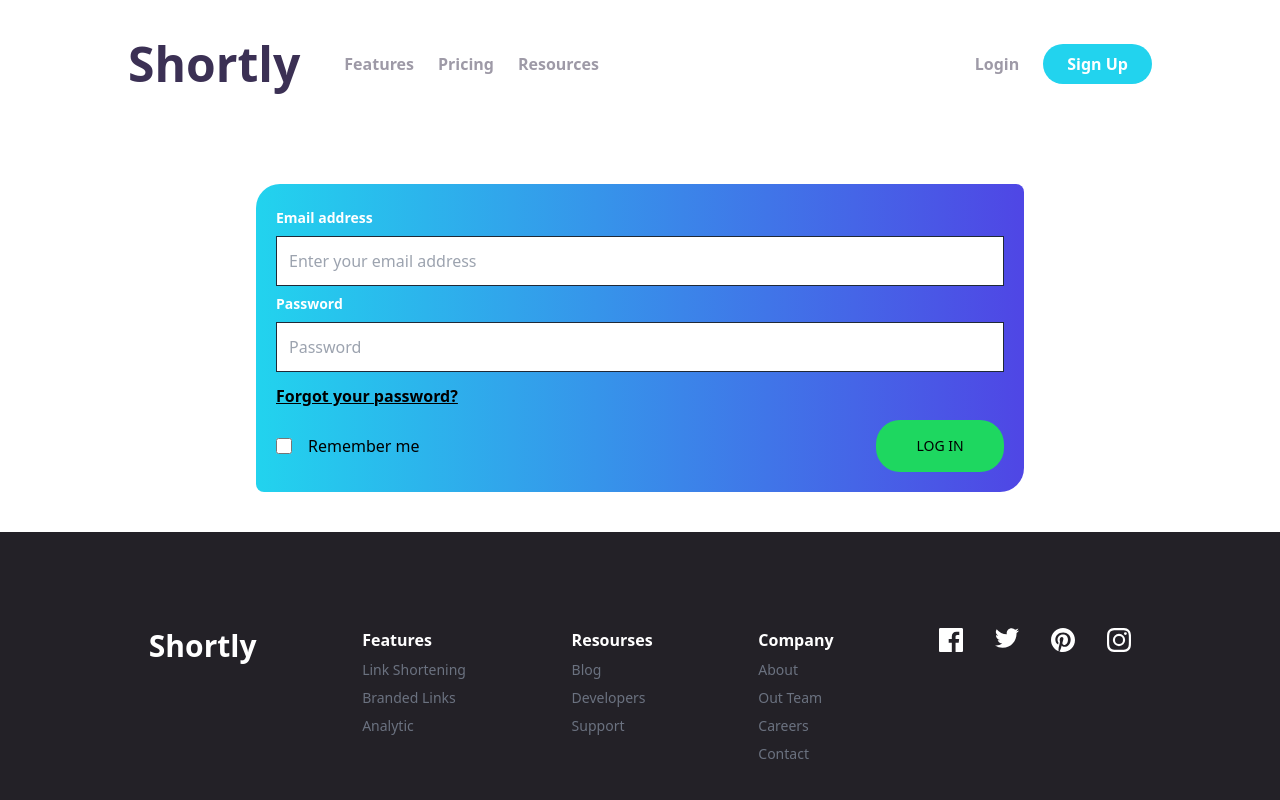
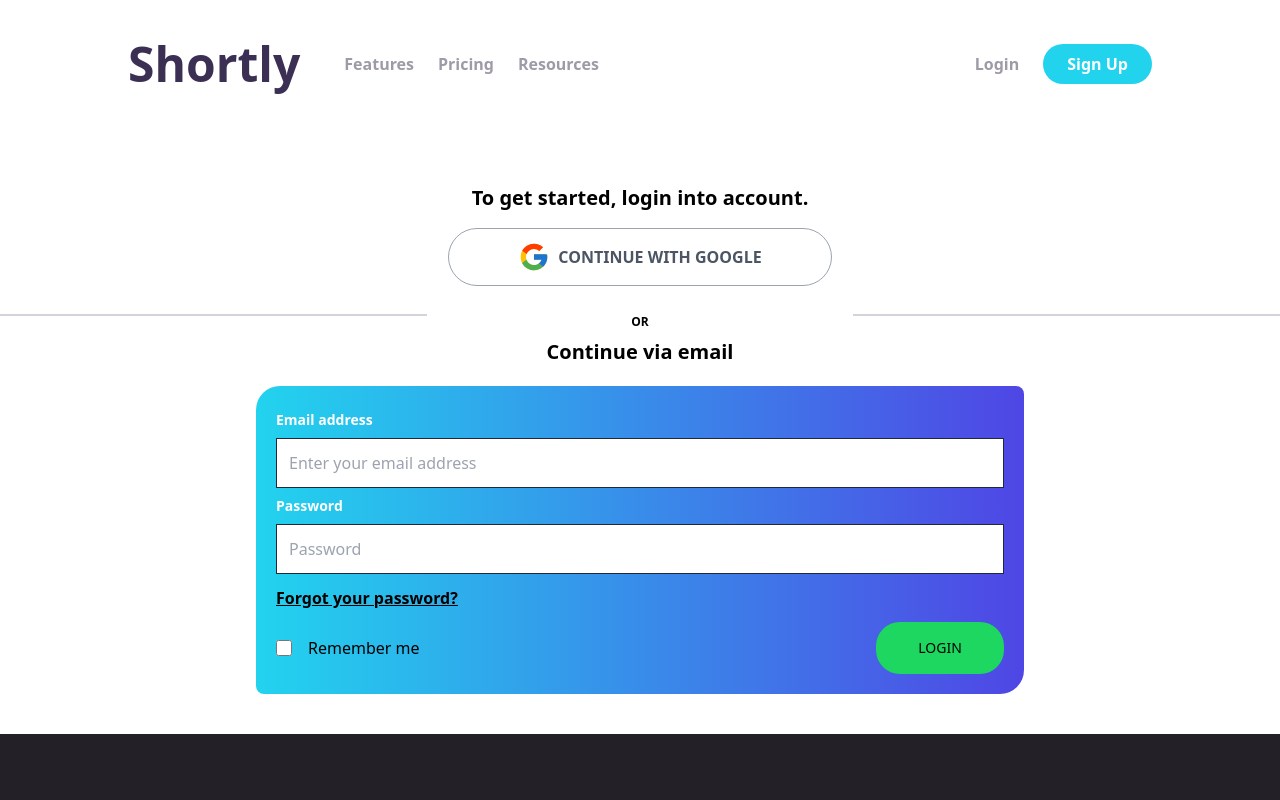
Before and after one commit to Segnities/URL-shortening-API-landing-page, a Next.js app in the folder frontend/: page /login in a window 1280 px wide. Shown: the top 800 px of the page. Built offline with nearby package versions, Linux system fonts and the light colour scheme; no server answers.

Commit message:
login
login with google and email + password providers

```diff
--- a/frontend/components/AuthMethodsLayout.jsx
+++ b/frontend/components/AuthMethodsLayout.jsx
@@ -12,7 +12,7 @@ export default function AuthMethodsLayout({ children }) {
         <hr role="presentation" className="flex-1 border-[1px] border-solid border-gray-300"/>
       </div>
       <div className="mt-2 mb-1">
-        <h2 className="text-xl font-bold text-center">Register via email</h2>
+        <h2 className="text-xl font-bold text-center">Continue via email</h2>
       </div>
       <div className="w-full flex flex-col flex-auto mt-4 px-4 sm:px-0">
         {children}
--- a/frontend/components/AuthStateLayout.jsx
+++ b/frontend/components/AuthStateLayout.jsx
@@ -8,11 +8,13 @@ export default function AuthStateLayout({children}) {
           const currentUser = auth.currentUser;
           if (currentUser) {
             console.log(currentUser);
+            console.log(currentUser.email);
+            console.log(currentUser.providerId);
+            console.log(currentUser.metadata.creationTime);
           }
         } else {
           console.log('User logout');
         }
-
       });
     }, []);
    return (
--- a/frontend/pages/login/index.jsx
+++ b/frontend/pages/login/index.jsx
@@ -1,12 +1,23 @@
 import { useState } from 'react';
+import {
+  signInWithEmailAndPassword,
+  setPersistence,
+  browserLocalPersistence,
+  inMemoryPersistence
+} from 'firebase/auth';
+
 import Link from 'next/link';
 import Head from 'next/head';
+import { useRouter } from 'next/router';
+
+import { auth } from '../../firebase';
 
 import { Form, Formik, Field } from 'formik';
 import * as Yup from 'yup';
 
 import DefaultLayout from '../../components/UI/DefaultLayout';
 import SpacingSm from '../../components/UI/SpacingSm';
+import AuthMethodsLayout from '../../components/AuthMethodsLayout';
 
 const validationSchema = Yup.object()
   .shape({
@@ -20,8 +31,26 @@ const validationSchema = Yup.object()
   });
 export default function Login() {
   const [isSubmitted, setIsSubmitted] = useState(false);
-  const handleSubmit = () => {
+  const router = useRouter();
+  const handleSubmit = async (values) => {
+    try {
+      const email = values.email;
+      const password = values.password;
+      const rememberMe = values.rememberMe;
+
+      if (rememberMe) {
+        await setPersistence(auth, inMemoryPersistence);
+      } else {
+        await setPersistence(auth, browserLocalPersistence);
+      }
       setIsSubmitted(true);
+
+      await signInWithEmailAndPassword(auth, email, password);
+
+      return await router.push('/');
+    } catch (e) {
+      console.log(e);
+    }
   };
   return (
     <>
@@ -30,26 +59,32 @@ export default function Login() {
       </Head>
       <DefaultLayout>
         <SpacingSm/>
+        <p className="font-bold text-xl text-center">To get started, login into account.</p>
+        <AuthMethodsLayout>
           <div className="flex justify-center items-center w-full mb-10">
             <Formik
               initialValues={{
-          email: "",
-          password: "",
+                email: '',
+                password: '',
                 rememberMe: false
               }}
-        onSubmit={handleSubmit}
+              onSubmit={(values)=> handleSubmit(values)}
               validationSchema={validationSchema}
             >
               {
-          ({errors}) => (
-            <Form autoComplete="off" className="rounded-tl-3xl rounded-br-3xl rounded-tr-lg rounded-bl-lg w-2/5 sm:w-3/5 p-5 bg-gradient-to-r from-cyan-400  to-indigo-600">
+                ({ errors }) => (
+                  <Form autoComplete="off"
+                        className="rounded-tl-3xl rounded-br-3xl rounded-tr-lg rounded-bl-lg w-11/12 sm:w-3/5 p-5 bg-gradient-to-r from-cyan-400  to-indigo-600">
                     {((errors.email || errors.password) && isSubmitted) && (
                       <div className="flex w-full justify-center my-5">
-                  <h3 className="text-lg transition-opacity duration-100 ease-in text-red-600 font-semibold">Wrong email or password</h3>
+                        <h3
+                          className="text-lg transition-opacity duration-100 ease-in text-red-600 font-semibold">Wrong
+                          email or password</h3>
                       </div>
                     )}
                     <div className="flex flex-col">
-                <label htmlFor="email" className="text-sm text-white  font-bold my-1">Email address</label>
+                      <label htmlFor="email" className="text-sm text-white  font-bold my-1">Email
+                        address</label>
                       <Field
                         type="text"
                         id="email"
@@ -60,7 +95,8 @@ export default function Login() {
                       />
                     </div>
                     <div className="flex flex-col">
-                <label htmlFor="password" className="text-sm font-bold my-1 text-white ">Password</label>
+                      <label htmlFor="password"
+                             className="text-sm font-bold my-1 text-white">Password</label>
                       <Field
                         type="password"
                         name="password"
@@ -70,15 +106,24 @@ export default function Login() {
                       />
                     </div>
                     <p className="mt-2">
-                <Link href='/forgot-password' className="underline text-base font-semibold hover:text-[#1ED760]"> Forgot your password?</Link>
+                      <Link href="/forgot-password"
+                            className="underline text-base font-semibold hover:text-[#1ED760]"> Forgot
+                        your password?</Link>
                     </p>
                     <div className="flex justify-between items-center mt-3">
                       <div className="flex flex-row-reverse items-center">
-                  <label htmlFor="remember-me" className="font-medium text-base ml-4">Remember me</label>
-                  <Field type="checkbox" name="rememberMe" className="w-4 h-4" id="remember-me" />
+                        <label htmlFor="remember-me" className="font-medium text-base ml-4">Remember
+                          me</label>
+                        <Field type="checkbox" name="rememberMe" className="w-4 h-4"
+                               id="remember-me"/>
                       </div>
                       <div>
-                  <button type="submit" className="bg-[#1ED760] w-32 text-sm p-4 rounded-3xl text-black font-medium">LOG IN</button>
+                        <button
+                          type="submit"
+                          className="bg-[#1ED760] w-32 text-sm p-4 rounded-3xl text-black font-medium"
+                        >
+                          LOGIN
+                        </button>
                       </div>
                     </div>
                   </Form>
@@ -86,6 +131,7 @@ export default function Login() {
               }
             </Formik>
           </div>
+        </AuthMethodsLayout>
       </DefaultLayout>
     </>
   );
```
Also changed, not shown: frontend/pages/signup/index.jsx (+4 -3 lines). Lines whose indentation alone changed are shown as unchanged.
